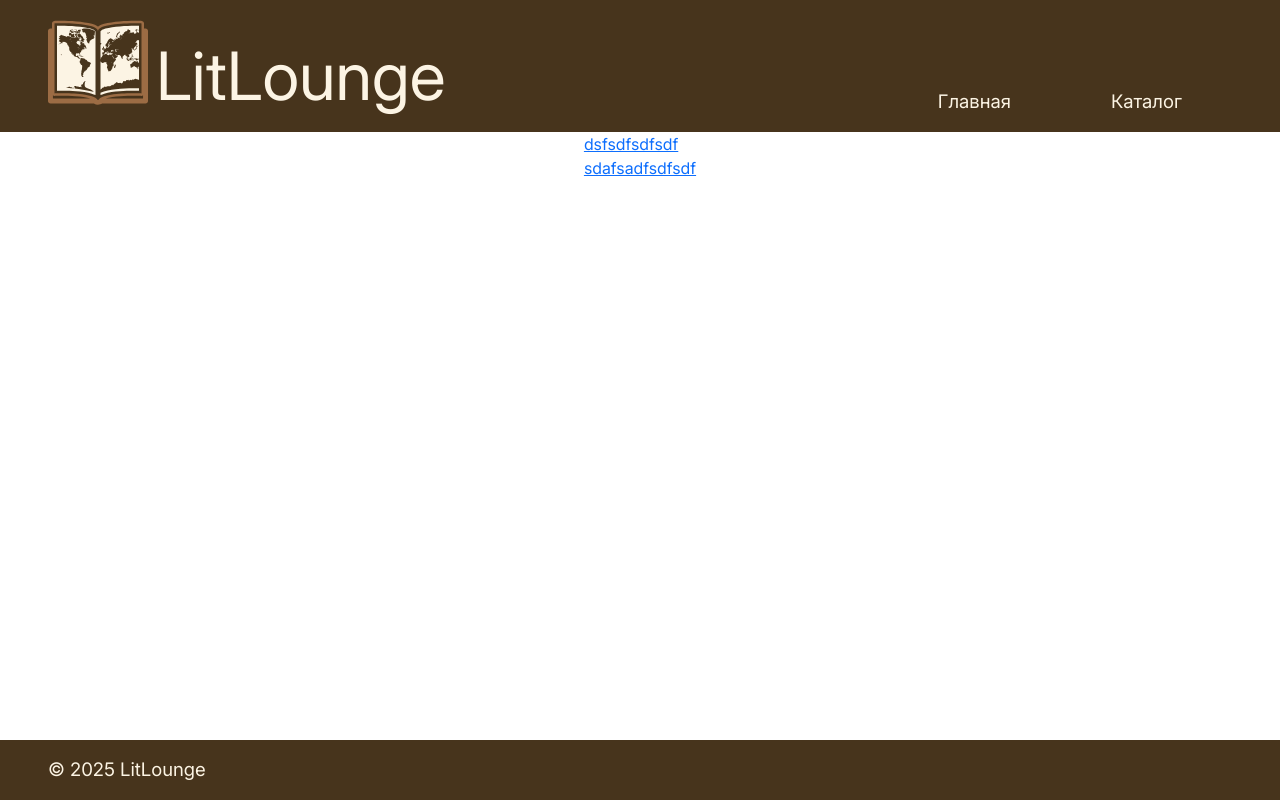
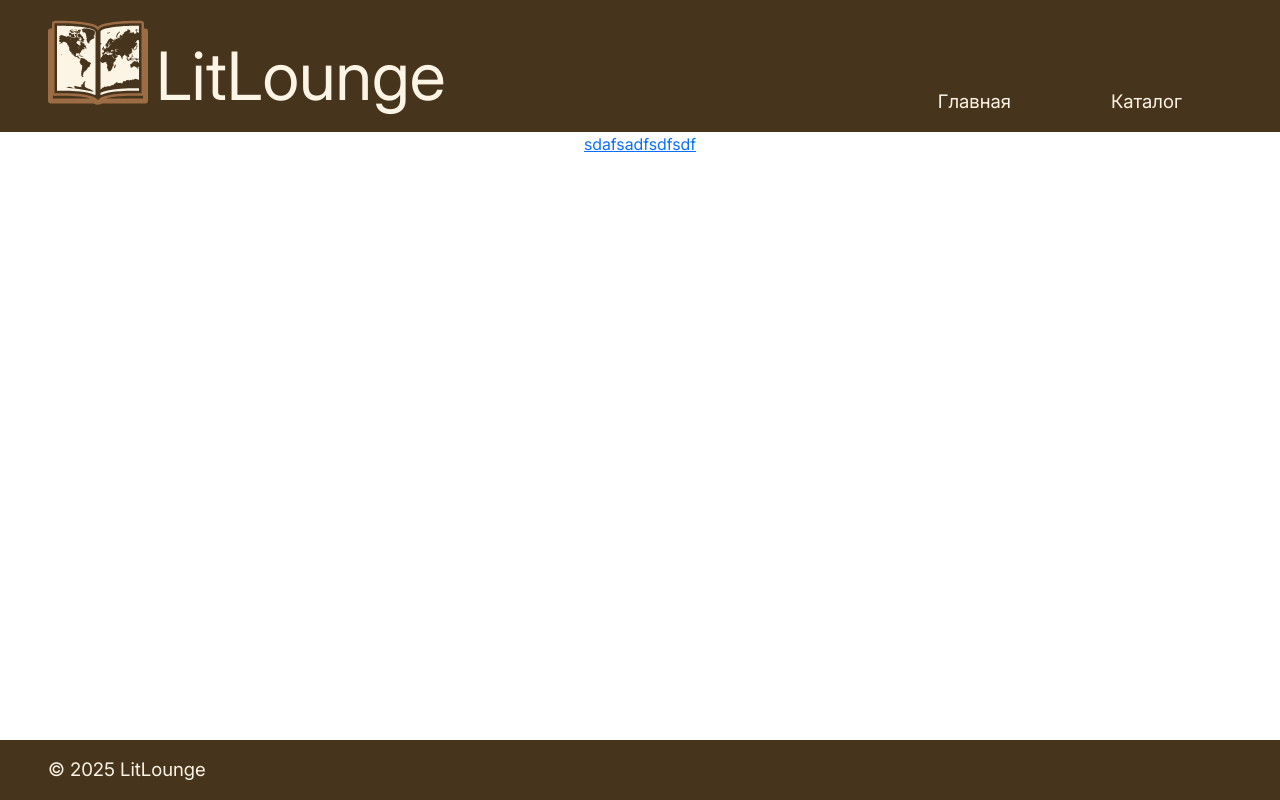
Before and after one commit to duckinahatt/LitLounge_project_UP_7sem, a React (Create React App) app: page /catalog in a window 1280 px wide. Built offline with nearby package versions, Linux system fonts and the light colour scheme; the HTML template or start-up script is replaced by a standard one.

Commit message:
Update Catalog.jsx
тест

```diff
--- a/src/pages/Catalog/Catalog.jsx
+++ b/src/pages/Catalog/Catalog.jsx
@@ -6,7 +6,6 @@ function Catalog() {
   return (
     <div>
       <a href="">
-        <p>dsfsdfsdfsdf</p>
         <div>sdafsadfsdfsdf</div>
       </a>
     </div>
```
